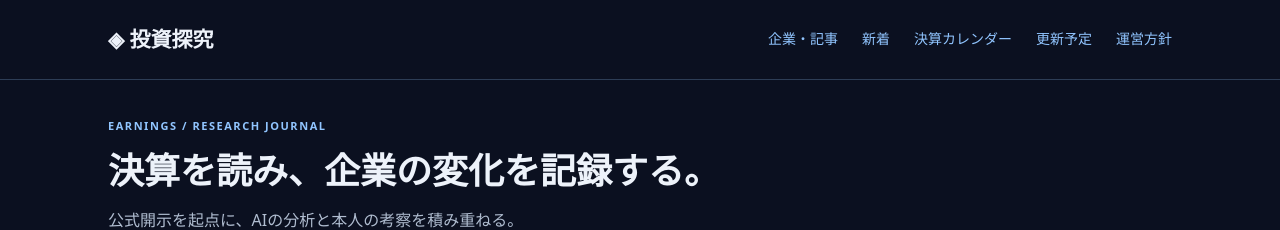
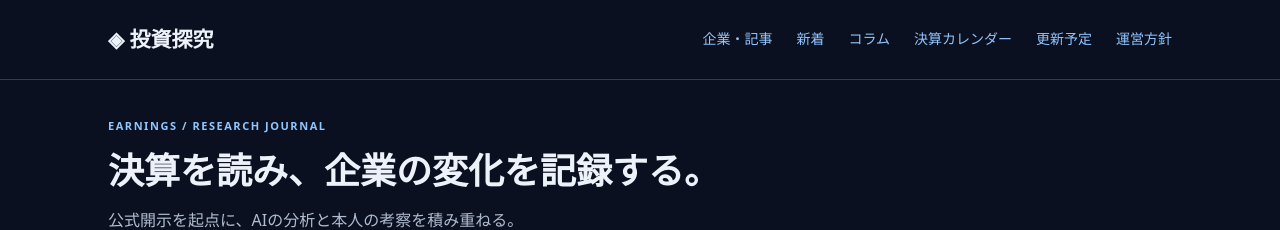
Before and after one commit to nick-shu3/investment-tankyu, a Jekyll site: the page built from index.html, in a window 1280 px wide and 900 px high. Shown: the top 230 px of the window. Built offline with Jekyll 4.4.1, drawn with Linux system fonts in a browser that asks for light colours.

Commit message:
Improve column navigation: _layouts/default.html

```diff
--- a/_layouts/default.html
+++ b/_layouts/default.html
@@ -1,2 +1,2 @@
 <!doctype html>
-<html lang="ja"><head><meta charset="utf-8"><meta name="viewport" content="width=device-width,initial-scale=1"><meta name="description" content="{{ page.description | default: page.summary | default: site.description | default: site.title | escape }}"><title>{{ page.title | default: site.title | escape }}｜投資探究</title><link rel="stylesheet" href="{{ '/style.css' | relative_url }}?v={{ site.time | date: '%s' }}"></head><body><a class="skip-link" href="#main">本文へ移動</a><header class="site-header"><div class="wrap nav"><a class="brand" href="{{ '/' | relative_url }}">◈ 投資探究</a><nav aria-label="メインナビゲーション"><a href="{{ '/companies.html' | relative_url }}">企業・記事</a><a href="{{ '/#archive' | relative_url }}">新着</a><a href="{{ '/#calendar' | relative_url }}">決算カレンダー</a><a href="{{ '/#planned' | relative_url }}">更新予定</a><a href="{{ '/#policy' | relative_url }}">運営方針</a></nav></div></header>{{ content }}<footer class="footer"><div class="wrap"><strong>投資探究</strong><p>公開資料に基づく個人研究記録。投資勧誘・売買推奨ではありません。</p><a href="{{ '/' | relative_url }}">トップへ戻る ↑</a></div></footer><script>document.querySelectorAll(".article-body table").forEach(function(t){if(t.scrollWidth>t.clientWidth){t.tabIndex=0;t.setAttribute("aria-label","数表。横にスクロールできます");}});</script></body></html>
+<html lang="ja"><head><meta charset="utf-8"><meta name="viewport" content="width=device-width,initial-scale=1"><meta name="description" content="{{ page.description | default: page.summary | default: site.description | default: site.title | escape }}"><title>{{ page.title | default: site.title | escape }}｜投資探究</title><link rel="stylesheet" href="{{ '/style.css' | relative_url }}?v={{ site.time | date: '%s' }}"></head><body><a class="skip-link" href="#main">本文へ移動</a><header class="site-header"><div class="wrap nav"><a class="brand" href="{{ '/' | relative_url }}">◈ 投資探究</a><nav aria-label="メインナビゲーション"><a href="{{ '/companies.html' | relative_url }}">企業・記事</a><a href="{{ '/#archive' | relative_url }}">新着</a><a href="{{ '/columns.html' | relative_url }}">コラム</a><a href="{{ '/#calendar' | relative_url }}">決算カレンダー</a><a href="{{ '/#planned' | relative_url }}">更新予定</a><a href="{{ '/#policy' | relative_url }}">運営方針</a></nav></div></header>{{ content }}<footer class="footer"><div class="wrap"><strong>投資探究</strong><p>公開資料に基づく個人研究記録。投資勧誘・売買推奨ではありません。</p><a href="{{ '/' | relative_url }}">トップへ戻る ↑</a></div></footer><script>document.querySelectorAll(".article-body table").forEach(function(t){if(t.scrollWidth>t.clientWidth){t.tabIndex=0;t.setAttribute("aria-label","数表。横にスクロールできます");}});</script></body></html>
```
